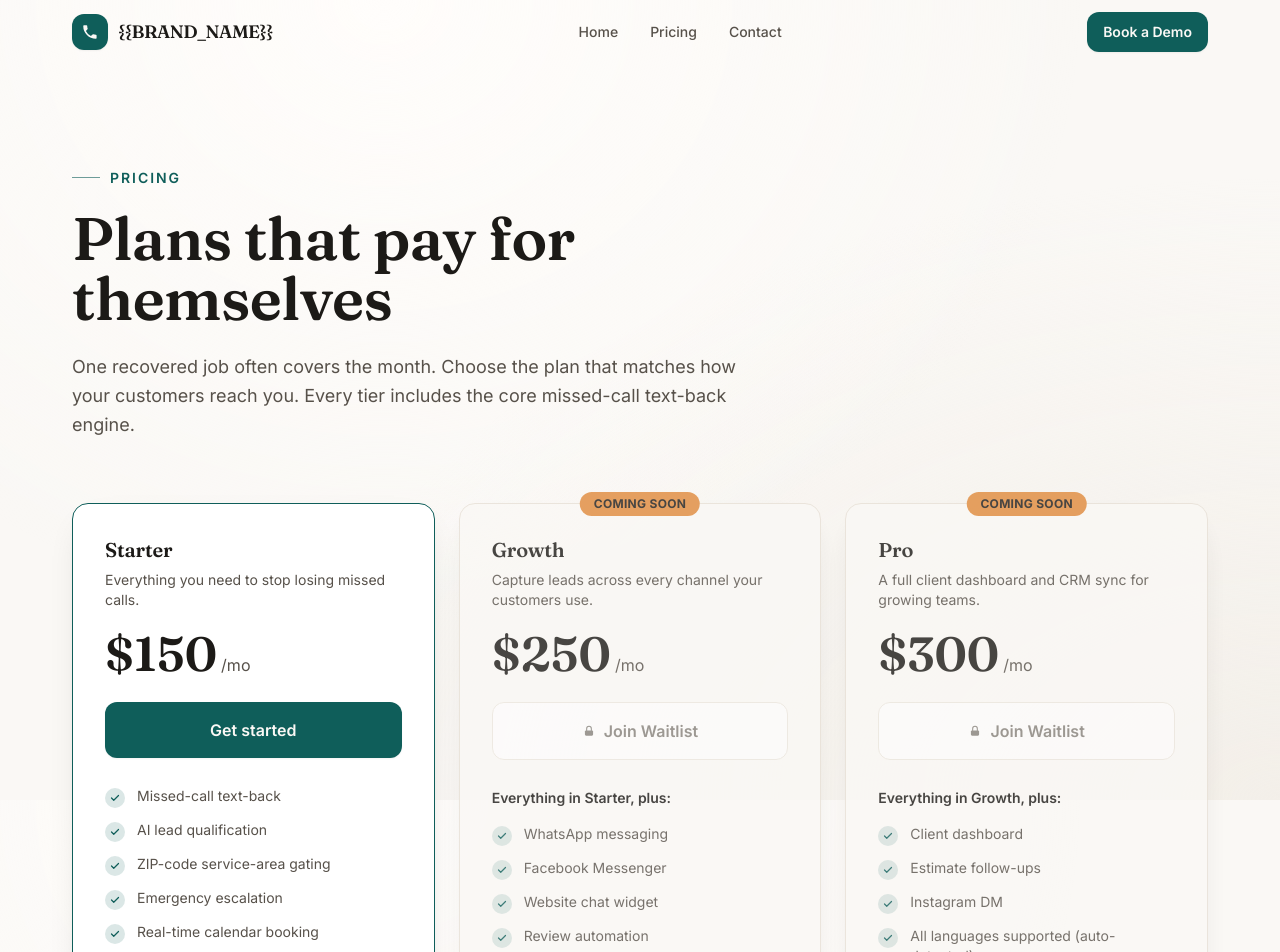
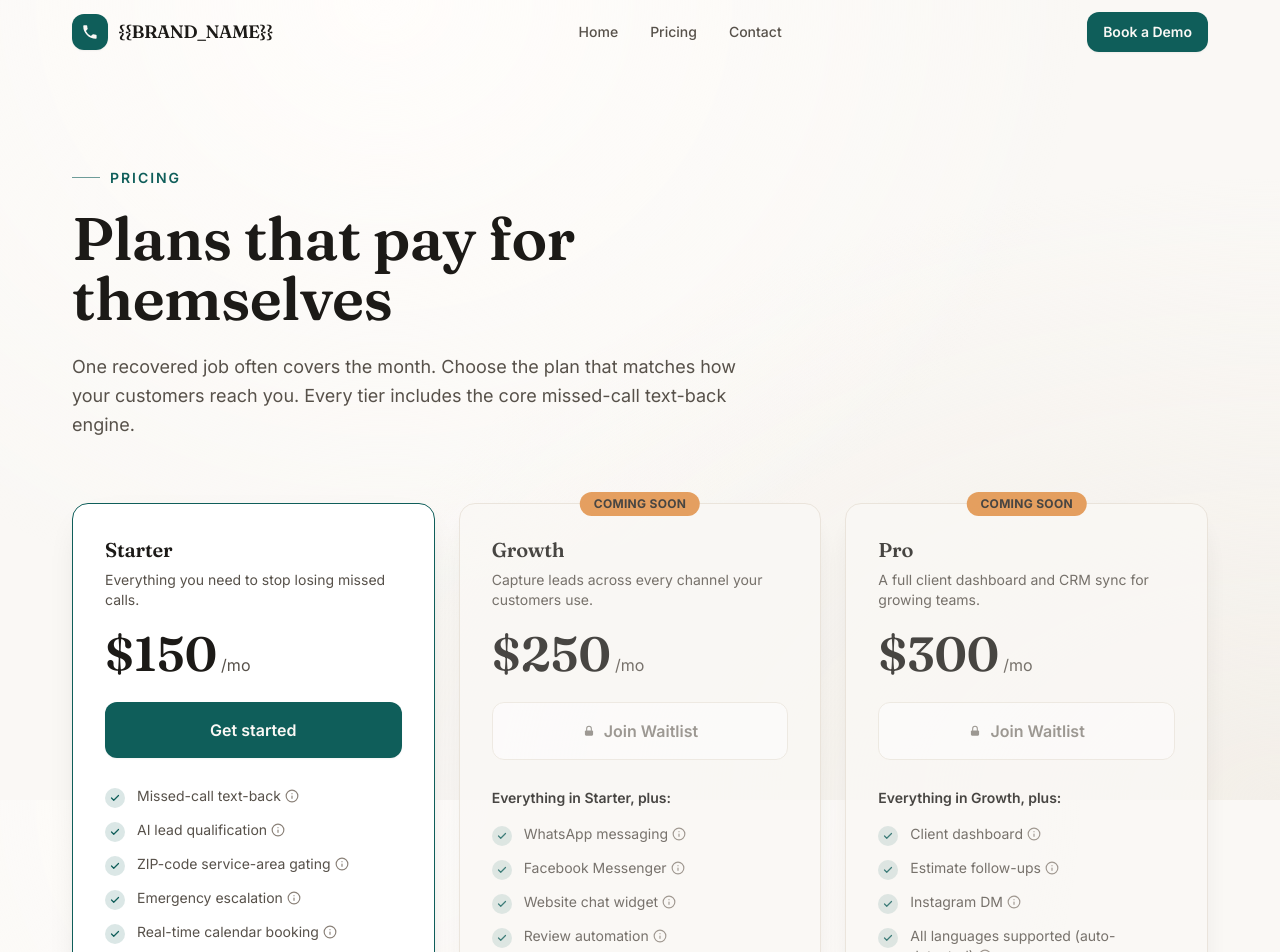
Before and after one commit to Robetot/agency-frontend, a Next.js app: page /pricing in a window 1280 px wide. Shown: the top 952 px of the page. Built offline with nearby package versions, Linux system fonts and the light colour scheme.

Commit message:
Add feature tooltips + Weekly ROI summary/Performance Report feature

```diff
--- a/app/page.tsx
+++ b/app/page.tsx
@@ -1,5 +1,6 @@
 import type { Metadata } from "next";
 import dynamic from "next/dynamic";
+import { TrendingUp } from "lucide-react";
 import { Button } from "@/components/ui/Button";
 import { Card } from "@/components/ui/Card";
 import { Accordion } from "@/components/ui/Accordion";
@@ -517,6 +518,9 @@ function StepIcon({ index }: { index: number }) {
 }
 
 function FeatureIcon({ tone }: { tone: string }) {
+  if (tone === "trend") {
+    return <TrendingUp size={20} aria-hidden="true" />;
+  }
   if (tone === "danger") {
     return (
       <svg width="20" height="20" viewBox="0 0 24 24" fill="none" aria-hidden="true">
--- a/app/pricing/page.tsx
+++ b/app/pricing/page.tsx
@@ -2,6 +2,7 @@ import type { Metadata } from "next";
 import { Button } from "@/components/ui/Button";
 import { Accordion } from "@/components/ui/Accordion";
 import { Reveal } from "@/components/ui/Reveal";
+import { FeatureTooltip } from "@/components/ui/FeatureTooltip";
 import { BRAND_NAME } from "@/lib/site";
 import { cn } from "@/lib/utils";
 
@@ -25,7 +26,7 @@ type Tier = {
   /** Locked/waitlist tier - desaturated, "Coming Soon", Join Waitlist CTA. */
   comingSoon?: boolean;
   inherits?: string;
-  features: string[];
+  features: { label: string; tooltip: string }[];
   note?: string;
 };
 
@@ -35,14 +36,56 @@ const tiers: Tier[] = [
     price: 150,
     tagline: "Everything you need to stop losing missed calls.",
     features: [
-      "Missed-call text-back",
-      "AI lead qualification",
-      "ZIP-code service-area gating",
-      "Emergency escalation",
-      "Real-time calendar booking",
-      "Owner alerts",
-      "Bilingual - English + Spanish (auto-detects)",
-      "A2P 10DLC compliance",
+      {
+        label: "Missed-call text-back",
+        tooltip:
+          "When a customer calls and you do not pick up, we text them back in under 60 seconds. Most callers do not leave voicemails - they call the next company. This catches them before they do.",
+      },
+      {
+        label: "AI lead qualification",
+        tooltip:
+          "The AI asks what they need, where they are, and how urgent the job is. You only hear about real, qualified leads - not time-wasters.",
+      },
+      {
+        label: "ZIP-code service-area gating",
+        tooltip:
+          "You tell us which ZIP codes you serve. Callers outside your area get a polite decline automatically. No wasted time on jobs you cannot take.",
+      },
+      {
+        label: "Emergency escalation",
+        tooltip:
+          "If someone mentions a gas smell, flooding, or a burst pipe, you get an immediate alert by text - even if you are on another job. Safety situations never wait in a queue.",
+      },
+      {
+        label: "Real-time calendar booking",
+        tooltip:
+          "The AI checks your actual Google Calendar availability and offers the caller real open windows. Jobs book directly into your calendar with no back-and-forth.",
+      },
+      {
+        label: "Owner alerts",
+        tooltip:
+          "Every qualified lead triggers an instant text to you with the caller's name, what they need, their location, and urgency. Always in the loop without checking an app.",
+      },
+      {
+        label: "Bilingual - English + Spanish (auto-detects)",
+        tooltip:
+          "The system detects the customer's language automatically and replies in kind. No setup needed. Captures Spanish-speaking leads that would otherwise be lost.",
+      },
+      {
+        label: "Weekly ROI summary",
+        tooltip:
+          "Every Monday morning you get a text showing calls caught, leads qualified, jobs booked, and estimated revenue recovered that week. Makes the value of the service undeniable.",
+      },
+      {
+        label: "A2P 10DLC compliance",
+        tooltip:
+          "Your messages are registered with US mobile carriers as legitimate business communications. Higher delivery rates and your texts never get filtered as spam.",
+      },
+      {
+        label: "Keep your existing number",
+        tooltip:
+          "No need to change anything on your trucks, Google listing, or business cards. We set up a simple one-time forwarding rule on your phone. Your number stays exactly the same.",
+      },
     ],
   },
   {
@@ -53,11 +96,31 @@ const tiers: Tier[] = [
     comingSoon: true,
     inherits: "Starter",
     features: [
-      "WhatsApp messaging",
-      "Facebook Messenger",
-      "Website chat widget",
-      "Review automation",
-      "All languages supported (auto-detected)",
+      {
+        label: "WhatsApp messaging",
+        tooltip:
+          "Customers who prefer WhatsApp can message your business and get the same AI experience. Common with Spanish-speaking customers and in many local markets.",
+      },
+      {
+        label: "Facebook Messenger",
+        tooltip:
+          "Anyone who messages your Facebook business page gets an instant AI response. Captures leads from social media without you having to monitor it.",
+      },
+      {
+        label: "Website chat widget",
+        tooltip:
+          "A small chat button on your website that connects visitors to the same AI. Captures leads from your site the same way it captures missed calls.",
+      },
+      {
+        label: "Review automation",
+        tooltip:
+          "After a completed job, the system texts your customer a friendly request to leave a Google review. More reviews means higher ranking and more inbound calls.",
+      },
+      {
+        label: "All languages supported (auto-detected)",
+        tooltip:
+          "Beyond English and Spanish, the system responds in any language the customer uses. No setup needed. Every lead captured regardless of language.",
+      },
     ],
   },
   {
@@ -67,12 +130,36 @@ const tiers: Tier[] = [
     comingSoon: true,
     inherits: "Growth",
     features: [
-      "Client dashboard",
-      "Estimate follow-ups",
-      "Instagram DM",
-      "All languages supported (auto-detected)",
-      "CRM integration - leads sync to Jobber / Housecall Pro",
-      "Priority support",
+      {
+        label: "Client dashboard",
+        tooltip:
+          "A live web dashboard showing all your leads, conversations, bookings, and performance in one place. Useful for businesses with office staff or multiple technicians.",
+      },
+      {
+        label: "Estimate follow-ups",
+        tooltip:
+          "When an estimate goes unanswered, the system automatically follows up by text after a set number of days. Recovers jobs that would otherwise go cold.",
+      },
+      {
+        label: "Instagram DM",
+        tooltip:
+          "Customers who message your Instagram business account get an instant AI response and qualification. Captures leads from social without manual monitoring.",
+      },
+      {
+        label: "All languages supported (auto-detected)",
+        tooltip:
+          "Beyond English and Spanish, the system responds in any language the customer uses. No setup needed. Every lead captured regardless of language.",
+      },
+      {
+        label: "CRM integration - leads sync to Jobber / Housecall Pro",
+        tooltip:
+          "Qualified leads are automatically pushed into your existing dispatch software. No copy-pasting, no double entry. Your team sees the lead the moment it comes in.",
+      },
+      {
+        label: "Priority support",
+        tooltip:
+          "Direct access to our team with a guaranteed response within 24 hours. For businesses where any downtime directly costs revenue.",
+      },
     ],
   },
 ];
@@ -173,9 +260,9 @@ export default function PricingPage() {
                     )}
                     <ul className="space-y-3">
                       {tier.features.map((feature) => (
-                        <li key={feature} className="flex items-start gap-3 text-sm">
+                        <li key={feature.label} className="flex items-start gap-3 text-sm">
                           <CheckIcon featured={tier.featured && !tier.comingSoon} />
-                          <span className="text-text-secondary">{feature}</span>
+                          <FeatureTooltip label={feature.label} tooltip={feature.tooltip} />
                         </li>
                       ))}
                     </ul>
--- /dev/null
+++ b/components/ui/FeatureTooltip.tsx
@@ -0,0 +1,115 @@
+"use client";
+
+import { useEffect, useId, useRef, useState } from "react";
+import { Info } from "lucide-react";
+
+type FeatureTooltipProps = {
+  label: string;
+  tooltip: string;
+};
+
+/**
+ * A feature label with a subtle info icon. Tooltip opens on hover (desktop)
+ * or tap (mobile), closes on tap-outside / Escape, and flips above the icon
+ * when there isn't enough room below so it never runs off-screen on mobile.
+ * No external tooltip library. Uses only useState + useEffect.
+ */
+export function FeatureTooltip({ label, tooltip }: FeatureTooltipProps) {
+  const [open, setOpen] = useState(false);
+  const [above, setAbove] = useState(false);
+  const wrapRef = useRef<HTMLSpanElement>(null);
+  const btnRef = useRef<HTMLButtonElement>(null);
+  const tipId = useId();
+
+  // Close on outside tap/click or Escape while open.
+  useEffect(() => {
+    if (!open) return;
+
+    function onPointerDown(e: PointerEvent) {
+      if (wrapRef.current && !wrapRef.current.contains(e.target as Node)) {
+        setOpen(false);
+      }
+    }
+    function onKeyDown(e: KeyboardEvent) {
+      if (e.key === "Escape") setOpen(false);
+    }
+
+    document.addEventListener("pointerdown", onPointerDown);
+    document.addEventListener("keydown", onKeyDown);
+    return () => {
+      document.removeEventListener("pointerdown", onPointerDown);
+      document.removeEventListener("keydown", onKeyDown);
+    };
+  }, [open]);
+
+  // Decide whether to flip the tooltip above the icon (near viewport bottom).
+  function updatePlacement() {
+    const el = btnRef.current;
+    if (!el) return;
+    const rect = el.getBoundingClientRect();
+    const spaceBelow = window.innerHeight - rect.bottom;
+    setAbove(spaceBelow < 180);
+  }
+
+  function showFromHover(pointerType: string) {
+    // Only react to real mouse hover; touch is handled via click/tap toggle.
+    if (pointerType !== "mouse") return;
+    updatePlacement();
+    setOpen(true);
+  }
+
+  function hideFromHover(pointerType: string) {
+    if (pointerType !== "mouse") return;
+    setOpen(false);
+  }
+
+  function toggle() {
+    setOpen((prev) => {
+      const next = !prev;
+      if (next) updatePlacement();
+      return next;
+    });
+  }
+
+  return (
+    <span
+      ref={wrapRef}
+      className="relative inline"
+      onPointerEnter={(e) => showFromHover(e.pointerType)}
+      onPointerLeave={(e) => hideFromHover(e.pointerType)}
+    >
+      <span className="text-text-secondary">{label}</span>
+      <button
+        ref={btnRef}
+        type="button"
+        aria-label={`More information about ${label}`}
+        aria-expanded={open}
+        aria-describedby={open ? tipId : undefined}
+        onClick={(e) => {
+          e.preventDefault();
+          toggle();
+        }}
+        onFocus={() => {
+          updatePlacement();
+          setOpen(true);
+        }}
+        onBlur={() => setOpen(false)}
+        className="ml-1 inline-flex translate-y-[2px] rounded text-text-muted transition-colors hover:text-text-secondary focus-visible:outline-none focus-visible:ring-2 focus-visible:ring-accent-primary focus-visible:ring-offset-1 focus-visible:ring-offset-bg-card"
+      >
+        <Info size={14} aria-hidden="true" />
+      </button>
+
+      {open && (
+        <span
+          id={tipId}
+          role="tooltip"
+          className={`absolute left-0 z-50 w-max max-w-[260px] rounded-xl border border-line bg-bg-card px-3 py-2 text-sm leading-relaxed text-text-secondary shadow-soft ${
+            above ? "bottom-full mb-2" : "top-full mt-2"
+          }`}
+        >
+          {tooltip}
+        </span>
+      )}
+    </span>
+  );
+}
--- a/lib/content.ts
+++ b/lib/content.ts
@@ -74,6 +74,11 @@ export const features = [
     body: "A2P 10DLC registration, automatic opt-out handling, and required messaging disclosures are handled for you.",
     tone: "accent",
   },
+  {
+    title: "Weekly Performance Report",
+    body: "Every Monday morning, get a text with your numbers - calls caught, leads qualified, jobs booked, and estimated revenue recovered. No login required.",
+    tone: "trend",
+  },
 ] as const;
 
 export const steps = [
--- a/package.json
+++ b/package.json
@@ -11,6 +11,7 @@
   },
   "dependencies": {
     "framer-motion": "^11.11.17",
+    "lucide-react": "^1.17.0",
     "next": "^15.5.19",
     "react": "^19.0.0",
     "react-dom": "^19.0.0"
```
Also changed, not shown: 1 other file (tests, documents, lock files or other folders).
